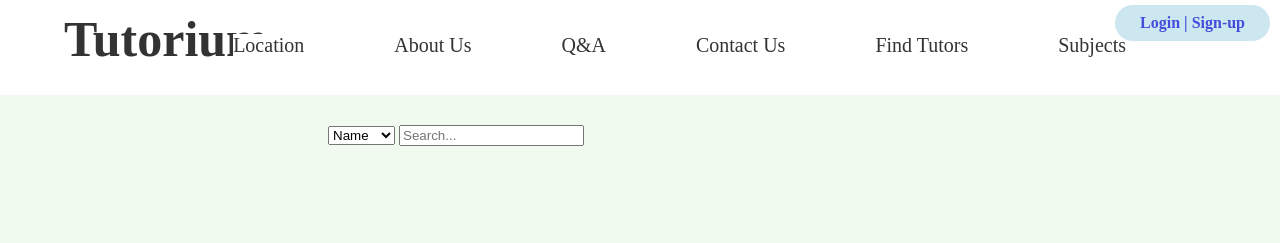
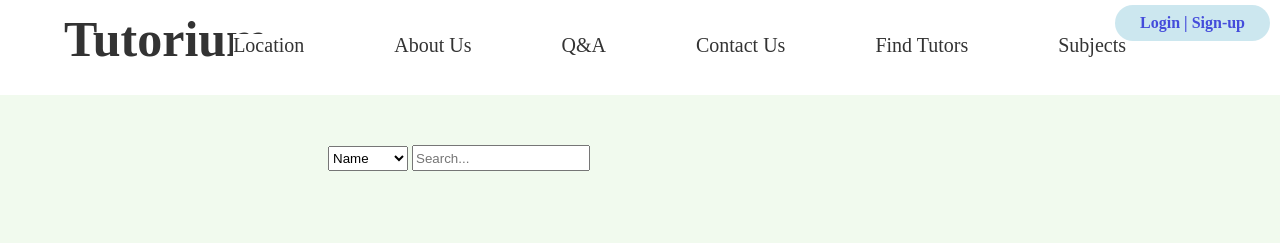
Before and after one commit to suyeounlee/Tutorium-Web-Group-Assignment2, a PHP site: page /findTutors.php in a window 1280 px wide; the page is wider, and only the part inside the window is pictured. Shown: the top 243 px of that part. Run offline with PHP 8.4, Linux system fonts and the light colour scheme.

Commit message:
findTutors bootstrap removed

```diff
--- a/findTutors.php
+++ b/findTutors.php
@@ -12,43 +12,38 @@
 
     <script src="js/findTutor.js" defer></script>
 
+
+    <style>
+    #searchDiv {
+        padding-top:70px;
+    }
+
+    #findOption {
+        height: 25px;
+        width: 80px;
+    }
+
+    #searchBox {
+        height: 20px;
+        width: 170px;
+    }
+
+</style>
+
     <title>Tutorium</title>
 </head>
 
 <body>
  <?php include("header.php"); ?>
-  <!--  Logo and nav bar menu -->
-    <!-- <header>
-    <a href="index.php" class="logo">Tutorium</a>
 
-    <nav class="navbar">
-        <ul class="dep1">
-        <li><a href="/subject.php">Subjects</a></li>
-        <li><a href="findTutors.php">Find tutors</a> </li>
-            <li><a href="/contact.html">Contact Us</a>
-            </li>
-            <li><a href="q&a.php">Q&A</a>
-            </li>
-            <li><a href="/aboutUs.php">About us</a>
-            </li>
-            <li><a href="/location.php">Location</a>
-            </li>
-        </ul>
-    </nav>
-    <div class="log" id="logg"><a href="login.html">Login | Sign-up</a></div>
-</header>
 
-    <!-- search bar  to find tutors using bootstrap-->
-    <div>
-
-    </div>
     <div class="input-group mb-3 w-50" class="search" id="searchDiv">
-        <select class="form-control w-10" id="findOption" onchange="getSelectValue();">
+        <select id="findOption" onchange="getSelectValue();">
             <option class="option" value="name">Name</option>
             <option class="option" value="subject">Subject</option>
         </select>
 
-        <input class="form-control w-50" type="text" id="searchBox" placeholder="Search...">
+        <input type="text" id="searchBox" placeholder="Search...">
         <!-- <button id="searchButton" class="btn btn-primary btn-md"><i class="bi bi-search"></i></button> -->
     </div>
 
```
Also changed, not shown: css/findTutor.css (+3 -25 lines).
